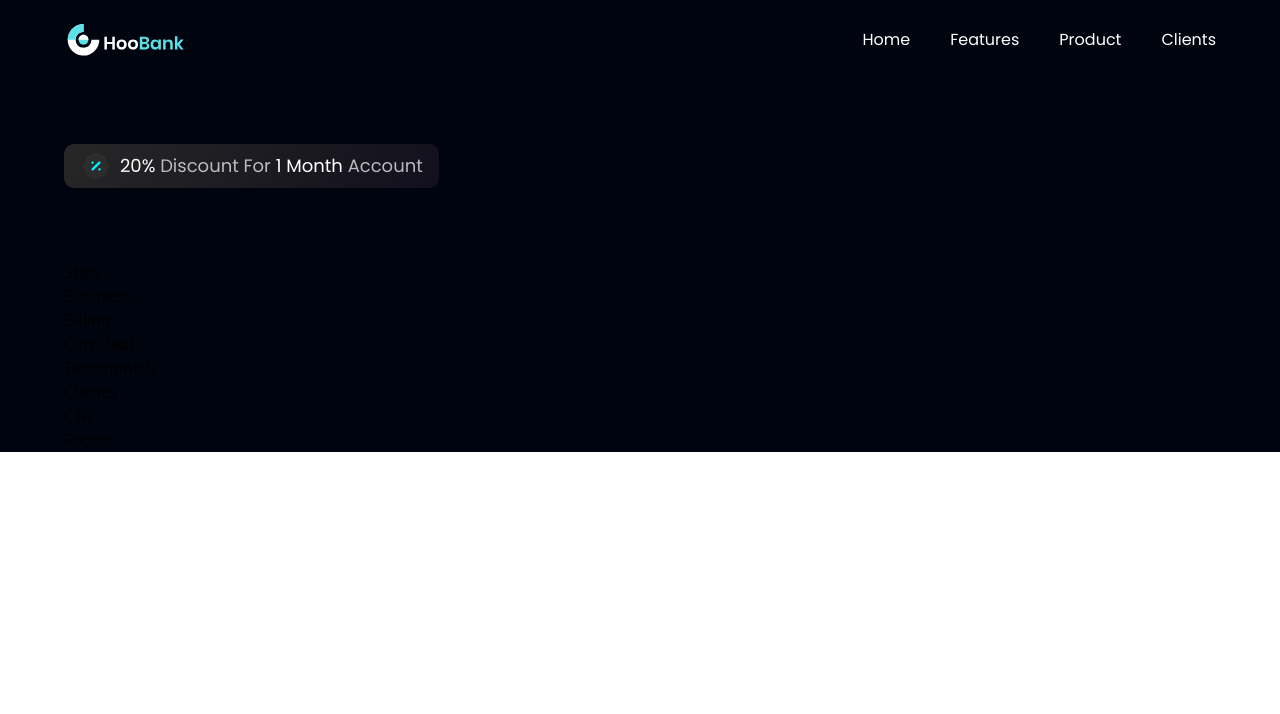
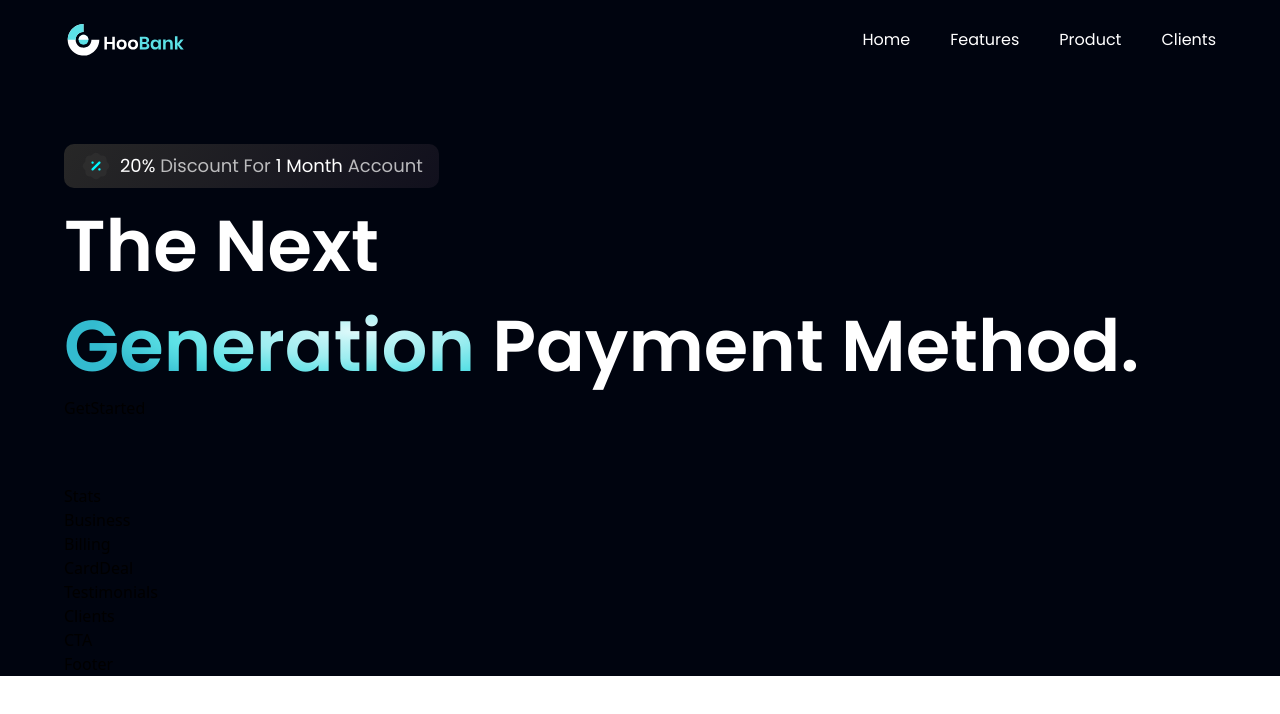
Before and after one commit to TylerRJefferson/bank_app, a React (Vite) app: page / in a window 1280 px wide. Shown: the top 714 px of the page. Built offline with nearby package versions, Linux system fonts and the light colour scheme.

Commit message:
more hero changes

```diff
--- a/src/components/Hero.jsx
+++ b/src/components/Hero.jsx
@@ -1,5 +1,6 @@
 import styles from "../style"
 import { discount, robot } from "../assets"
+import GetStarted from "./GetStarted"
 
 const Hero = () => (
   <section id='home' className={`flex md:flex-row flex-col ${styles.paddingY}`}>
@@ -11,6 +12,18 @@
           <span className="text-white">1 Month</span> Account
         </p>
       </div>
+
+      <div className="felx flex-row justify-between items-center w-full">
+        <h1 className="flex-1 font-poppins font-semibold ss:text-[72px] text-[52px] text-white ss:leading-[100px] leading-[75px]">
+        The Next <br className="sm:block hidden" /> {" "}
+        <span className="text-gradient">Generation</span> {" "}
+        Payment Method.
+        </h1>
+        <div className="ss:flex hidden md:mr-4 mr-0">
+          <GetStarted />
+        </div>
+      </div>
+
     </div>
   </section>
 )
```
